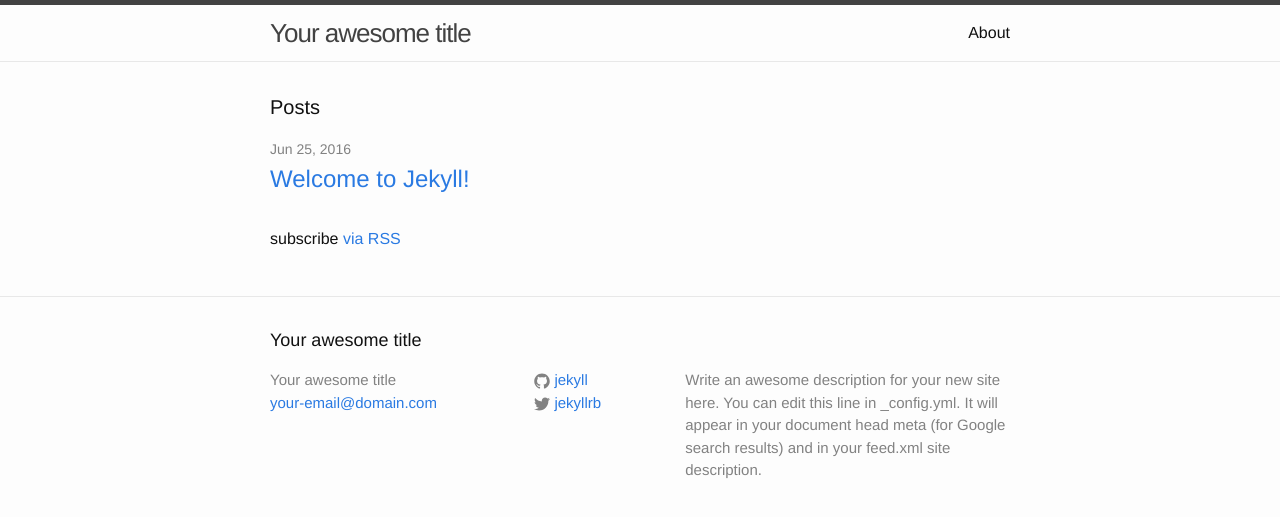
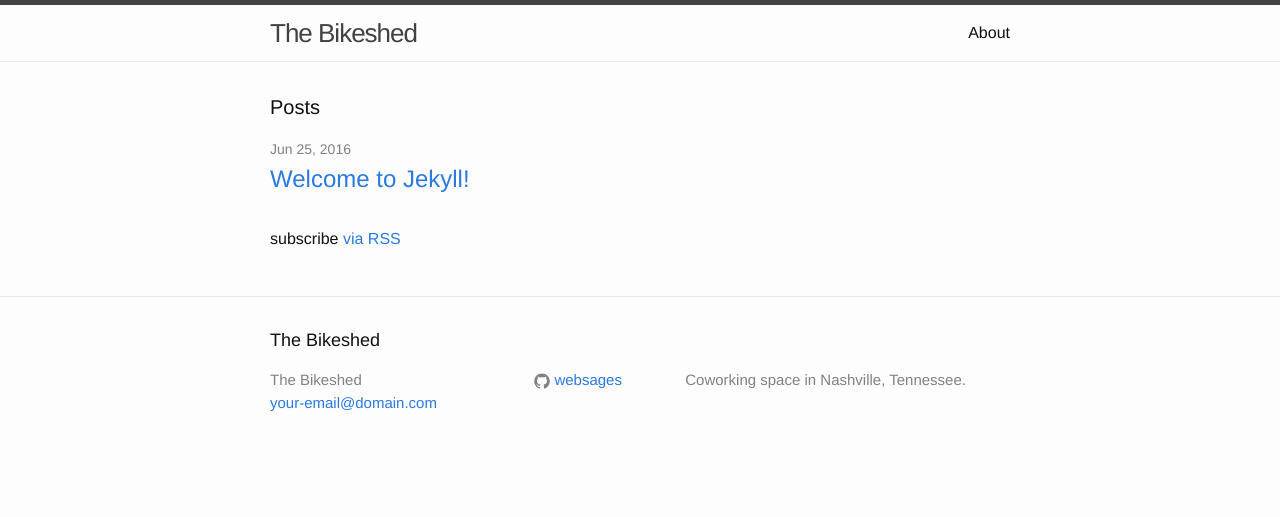
Before and after one commit to websages/thebikeshed.io, a Jekyll site: the page built from index.html, in a window 1280 px wide. Shown: the top 517 px of the page. Built offline with Jekyll 4.4.1, drawn with Linux system fonts in a browser that asks for light colours.

Commit message:
Customize config with Bikeshed details

```diff
--- a/_config.yml
+++ b/_config.yml
@@ -6,16 +6,14 @@
 # 'jekyll serve'. If you change this file, please restart the server process.
 
 # Site settings
-title: Your awesome title
+title: The Bikeshed
 email: your-email@domain.com
 description: > # this means to ignore newlines until "baseurl:"
-  Write an awesome description for your new site here. You can edit this
-  line in _config.yml. It will appear in your document head meta (for
-  Google search results) and in your feed.xml site description.
+  Coworking space in Nashville, Tennessee.
 baseurl: "" # the subpath of your site, e.g. /blog
-url: "http://yourdomain.com" # the base hostname & protocol for your site
-twitter_username: jekyllrb
-github_username:  jekyll
+url: "http://thebikeshed.io" # the base hostname & protocol for your site
+# twitter_username: jekyllrb
+github_username:  websages
 
 # Build settings
 markdown: kramdown
```
